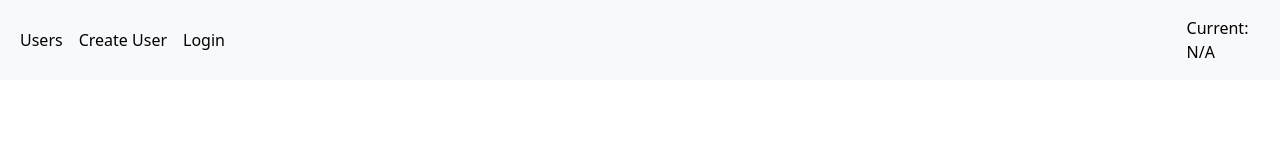
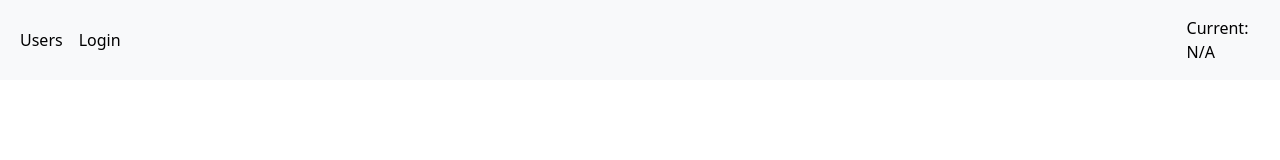
Before and after one commit to cvele0/VacuumControl-Frontend, an Angular app: page / in a window 1280 px wide. Shown: the top 160 px of the page. Built offline with nearby package versions, Linux system fonts and the light colour scheme.

Commit message:
create button fix

```diff
--- a/src/app/app.component.html
+++ b/src/app/app.component.html
@@ -4,7 +4,7 @@
       <div class="collapse navbar-collapse justify-content-between" id="navbarNavAltMarkup">
         <div class="navbar-nav">
           <a [routerLink]="'/user-list'" class="nav-link active mr-2" aria-current="page">Users</a>
-          <a [routerLink]="'/user-create'" class="nav-link active mr-2" aria-current="page">Create User</a>
+          <a *ngIf="createPermission()" [routerLink]="'/user-create'" class="nav-link active mr-2" aria-current="page">Create User</a>
           <a [routerLink]="'/login-page'" class="nav-link active" aria-current="page">Login</a>
         </div>
       </div>
--- a/src/app/app.component.ts
+++ b/src/app/app.component.ts
@@ -11,6 +11,10 @@ export class AppComponent {
 
   constructor(private userService: UserService) {}
 
+  createPermission(): boolean {
+    return this.userService.userHasPermissionToCreateUsers();
+  }
+
   getCurrentUser(): string {
     return this.userService.getCurrentEmail();
   }
```
